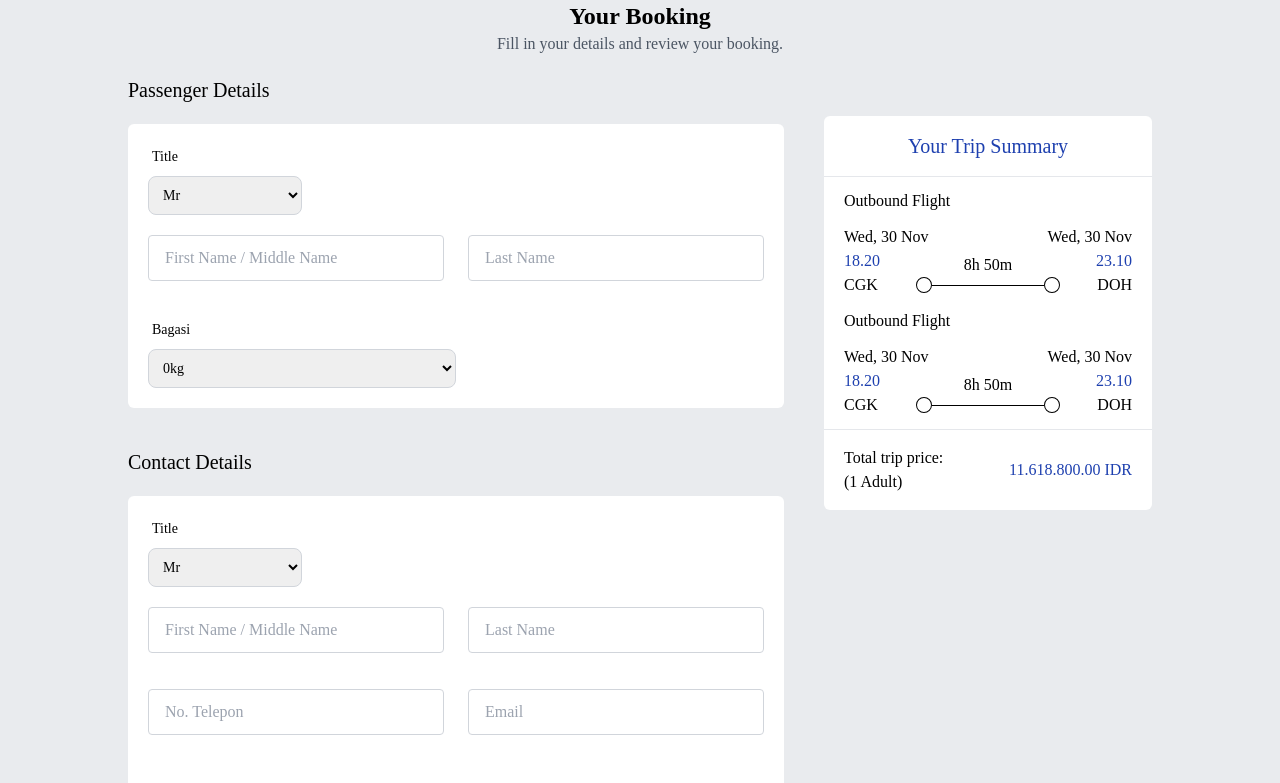
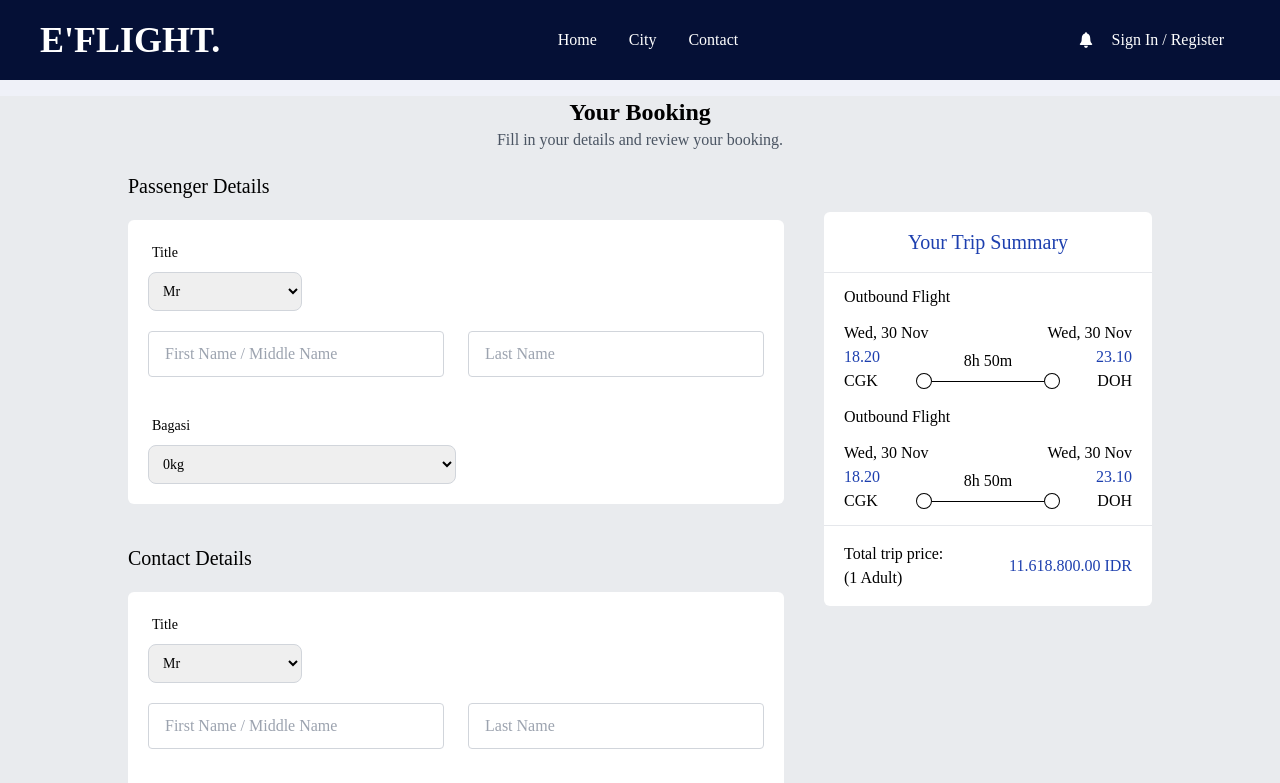
Before and after one commit to Andarios910/final-project, a React (Create React App) app: page /transaksi in a window 1280 px wide. Shown: the top 783 px of the page. Built offline with nearby package versions, Linux system fonts and the light colour scheme.

Commit message:
add navbar to transaksi page

```diff
--- a/src/pages/TransaksiPage.jsx
+++ b/src/pages/TransaksiPage.jsx
@@ -1,10 +1,13 @@
 import React from 'react'
 import RightCard from '../components/TransaksiComponent/RightCard'
 import LeftCard from '../components/TransaksiComponent/LeftCard'
+import NavbarProfile from '../components/NavbarProfile'
 
 export default function TransaksiPage() {
     return (
-        <div className='h-full bg-[#e9ebee] pb-5'>
+        <>
+            <NavbarProfile />
+            <div className='h-full bg-[#e9ebee] pb-5 mt-24'>
                 <h1 className='font-semibold text-2xl text-center'>Your Booking</h1>
                 <p className='text-center text-gray-600'>Fill in your details and review your booking.</p>
                 <div className='md:flex md:justify-between max-w-[1024px] mx-auto mt-5 pb-10 px-5 md:px-0'>
@@ -15,5 +18,6 @@ export default function TransaksiPage() {
                         Continue
                 </div>
             </div>
+        </>
     )
 }
```
Lines whose indentation alone changed are shown as unchanged.
